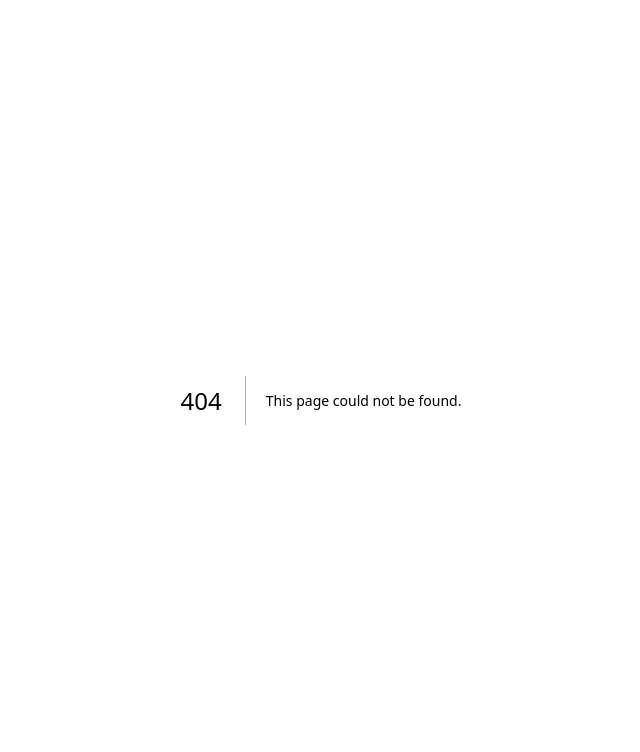
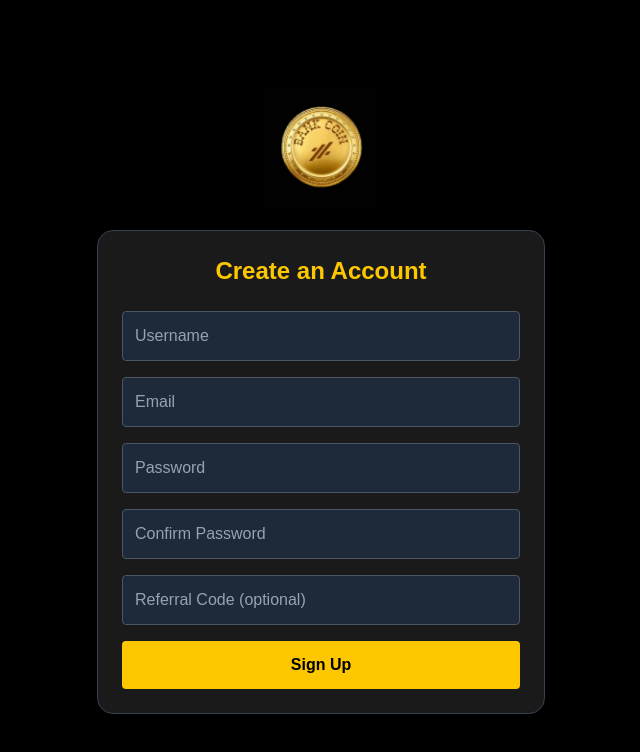
Before and after one commit to pinkarray/Bank-WebApp, a Next.js app: page /signup in a window 1280 px wide. Before the commit this address had no page. Shown: the top 752 px of the page, without its empty margins (319-959 px from the left). Built offline with nearby package versions, Linux system fonts and the light colour scheme.

Commit message:
initial commit

```diff
--- /dev/null
+++ b/src/app/signup/page.tsx
@@ -0,0 +1,132 @@
+'use client';
+import { useState, useEffect } from 'react';
+import { useSearchParams, useRouter } from 'next/navigation';
+import { motion } from 'framer-motion';
+import Image from 'next/image';
+import axios from 'axios';
+
+export default function SignupPage() {
+  const searchParams = useSearchParams();
+  const router = useRouter();
+  const [referralCode, setReferralCode] = useState<string>('');
+  const [username, setUsername] = useState<string>('');
+  const [email, setEmail] = useState<string>('');
+  const [password, setPassword] = useState<string>('');
+  const [confirmPassword, setConfirmPassword] = useState<string>('');
+  const [error, setError] = useState<string>('');
+  const [loading, setLoading] = useState<boolean>(false);
+
+  const API_BASE_URL = 'https://api.bankblockchain.net/api';
+
+  useEffect(() => {
+    const ref = searchParams.get('ref');
+    if (ref) setReferralCode(ref);
+  }, [searchParams]);
+
+  const handleSubmit = async (e: React.FormEvent<HTMLFormElement>) => {
+    e.preventDefault();
+    setError('');
+    setLoading(true);
+
+    if (!username || !email || !password || !confirmPassword) {
+      setError('All fields are required.');
+      setLoading(false);
+      return;
+    }
+
+    if (password !== confirmPassword) {
+      setError('Passwords do not match.');
+      setLoading(false);
+      return;
+    }
+
+    try {
+      const response = await axios.post(`${API_BASE_URL}/auth/signup`, {
+        username,
+        email,
+        password,
+        referralCode: referralCode || null,
+      });
+
+      console.log('✅ Signup success:', response.data);
+      router.push('/success');
+    } catch (err: any) {
+      console.error('❌ Signup error:', err.response?.data);
+      const msg =
+        err.response?.data?.errors?.[0]?.msg ||
+        err.response?.data?.message ||
+        'Something went wrong.';
+      setError(msg);
+    } finally {
+      setLoading(false);
+    }
+  };
+
+  return (
+    <div className="min-h-screen bg-black text-white flex flex-col items-center justify-center p-4">
+        <motion.div
+        initial={{ opacity: 0, scale: 0.8 }}
+        animate={{ opacity: 1, scale: 1 }}
+        transition={{ duration: 0.8, ease: 'easeOut' }}
+        className="mb-6"
+        >
+        <Image
+            src="/logo.jpg"
+            alt="Bank Blockchain Logo"
+            width={120}
+            height={120}
+        />
+        </motion.div>
+    <div className="w-full max-w-md bg-[#1a1a1a] p-6 rounded-2xl shadow-lg border border-gray-700">
+      <h1 className="text-2xl font-bold mb-6 text-center text-yellow-400">Create an Account</h1>
+
+      {error && <p className="text-red-500 mb-4 text-center">{error}</p>}
+
+      <form onSubmit={handleSubmit} className="space-y-4">
+        <input
+          className="w-full p-3 rounded bg-gray-800 border border-gray-600 text-white placeholder-gray-400"
+          type="text"
+          placeholder="Username"
+          value={username}
+          onChange={(e) => setUsername(e.target.value)}
+        />
+        <input
+          className="w-full p-3 rounded bg-gray-800 border border-gray-600 text-white placeholder-gray-400"
+          type="email"
+          placeholder="Email"
+          value={email}
+          onChange={(e) => setEmail(e.target.value)}
+        />
+        <input
+          className="w-full p-3 rounded bg-gray-800 border border-gray-600 text-white placeholder-gray-400"
+          type="password"
+          placeholder="Password"
+          value={password}
+          onChange={(e) => setPassword(e.target.value)}
+        />
+        <input
+          className="w-full p-3 rounded bg-gray-800 border border-gray-600 text-white placeholder-gray-400"
+          type="password"
+          placeholder="Confirm Password"
+          value={confirmPassword}
+          onChange={(e) => setConfirmPassword(e.target.value)}
+        />
+        <input
+          className="w-full p-3 rounded bg-gray-800 border border-gray-600 text-white placeholder-gray-400"
+          type="text"
+          placeholder="Referral Code (optional)"
+          value={referralCode}
+          onChange={(e) => setReferralCode(e.target.value)}
+        />
+
+        <button
+          type="submit"
+          className="w-full bg-yellow-400 text-black font-bold py-3 rounded hover:bg-yellow-500 transition"
+          disabled={loading}
+        >
+          {loading ? 'Signing up...' : 'Sign Up'}
+        </button>
+      </form>
+    </div>
+  </div>
+)};
--- /dev/null
+++ b/src/app/success/page.tsx
@@ -0,0 +1,32 @@
+'use client';
+import { useEffect } from 'react';
+import { useRouter } from 'next/navigation';
+import Image from 'next/image';
+
+export default function SuccessPage() {
+  const router = useRouter();
+
+  useEffect(() => {
+    const timer = setTimeout(() => {
+      router.push('https://download.bankblockchain.net/');
+    }, 3000); // 3 seconds before redirect
+
+    return () => clearTimeout(timer);
+  }, [router]);
+
+  return (
+    <div className="min-h-screen bg-black text-white flex flex-col items-center justify-center p-4">
+      <Image
+        src="/logo.jpg"
+        alt="Bank Blockchain Logo"
+        width={100}
+        height={100}
+        className="mb-6"
+      />
+      <h1 className="text-2xl font-bold text-yellow-400 mb-4">🎉 Thank You for Signing Up!</h1>
+      <p className="text-gray-300 text-center">
+        You’ll be redirected shortly to download the app.
+      </p>
+    </div>
+  );
+}
```
Also changed, not shown: package.json (+8 -6 lines), public/logo.jpg (added), 1 other file (tests, documents, lock files or other folders).
